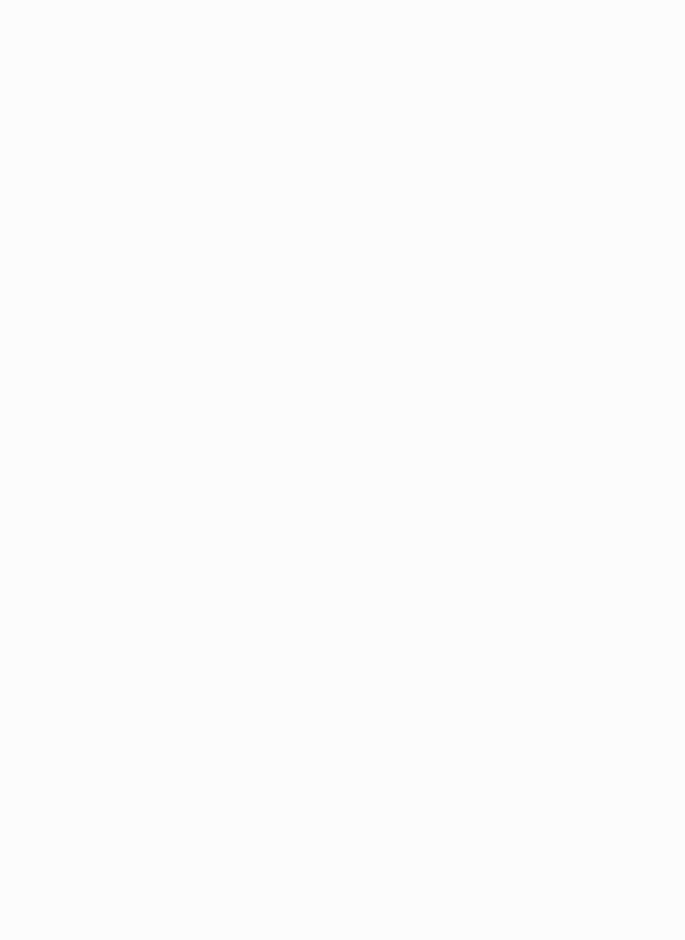
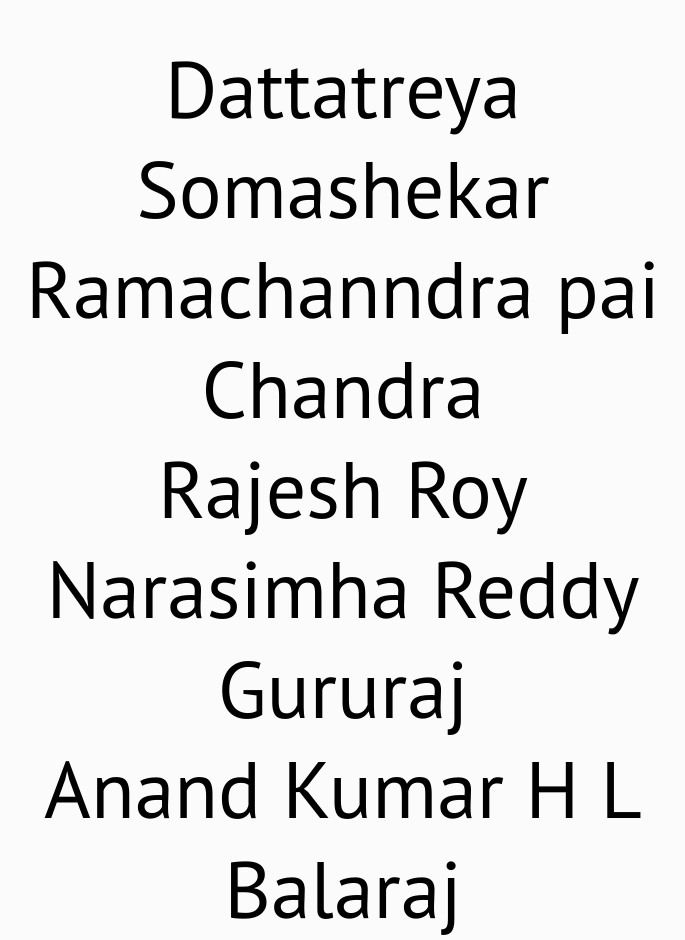
Before and after one commit to smarigowda/nextjs-ait91alumini, a Next.js app: page / in a window 1280 px wide. Shown: the part 800-1740 px from the top of the page, without its empty margins (297-982 px from the left). Before the commit the page ends 800 px from the top, so only its background shows below. Built offline with nearby package versions, Linux system fonts and the light colour scheme.

Commit message:
added list of people

```diff
--- a/pages/index.js
+++ b/pages/index.js
@@ -2,6 +2,16 @@ const Home = () => (
   <div className="home">
     <h1 className="header">AIT Alumini 91</h1>
     <img src="/images/ait-alumini-meet.jpeg"></img>
+    <h1>List of people confirmed to be there in the meet...</h1>
+    <h2 className="confirmed-name">Dattatreya</h2>
+    <h2 className="confirmed-name">Somashekar</h2>
+    <h2 className="confirmed-name">Ramachanndra pai</h2>
+    <h2 className="confirmed-name">Chandra</h2>
+    <h2 className="confirmed-name">Rajesh Roy</h2>
+    <h2 className="confirmed-name">Narasimha Reddy</h2>
+    <h2 className="confirmed-name">Gururaj</h2>
+    <h2 className="confirmed-name">Anand Kumar H L</h2>
+    <h2 className="confirmed-name">Balaraj</h2>
   </div>
 );
 
--- a/styles/main.css
+++ b/styles/main.css
@@ -193,3 +193,15 @@ h1 {
   text-align: center;
   font-size: 6rem;
 }
+
+.confirmed-name {
+  width: 100%;
+  text-align: center;
+  padding: 10px;
+  font-size: 5rem;
+}
+
+.confirmed-name:hover {
+  color: blue;
+  background-color: cornsilk;
+}
```
